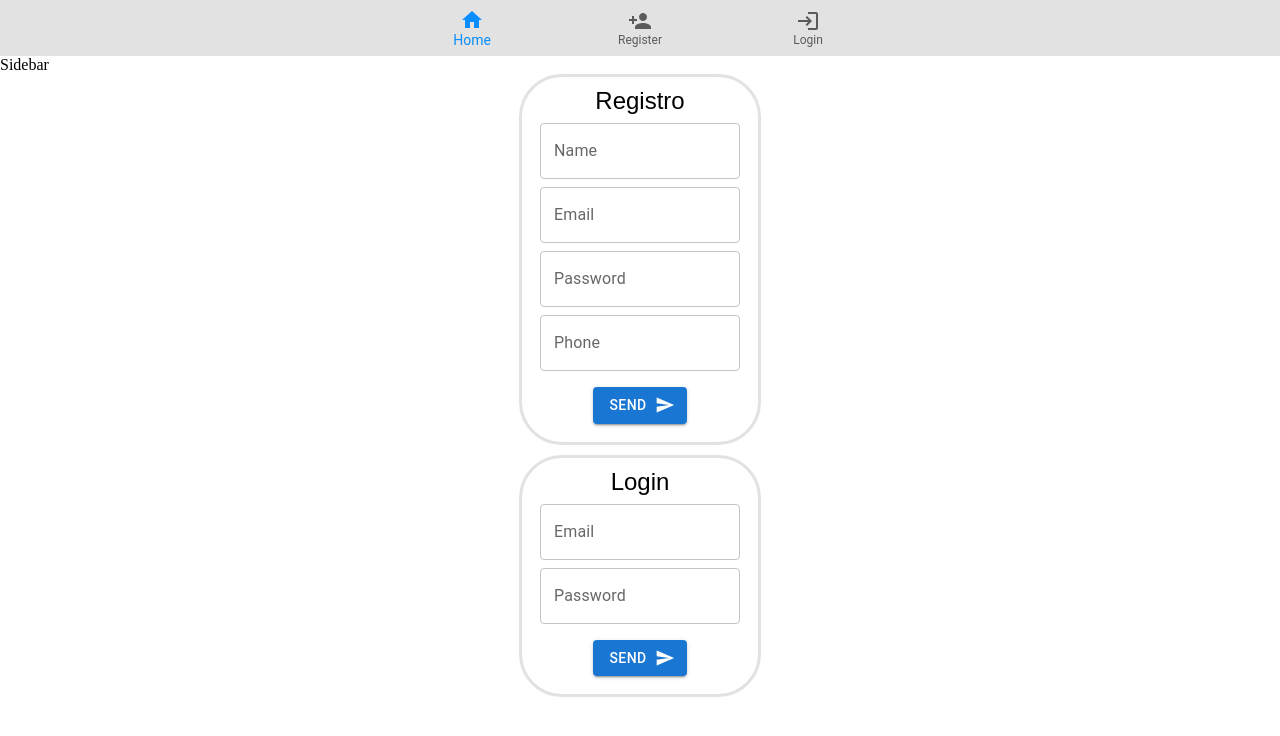
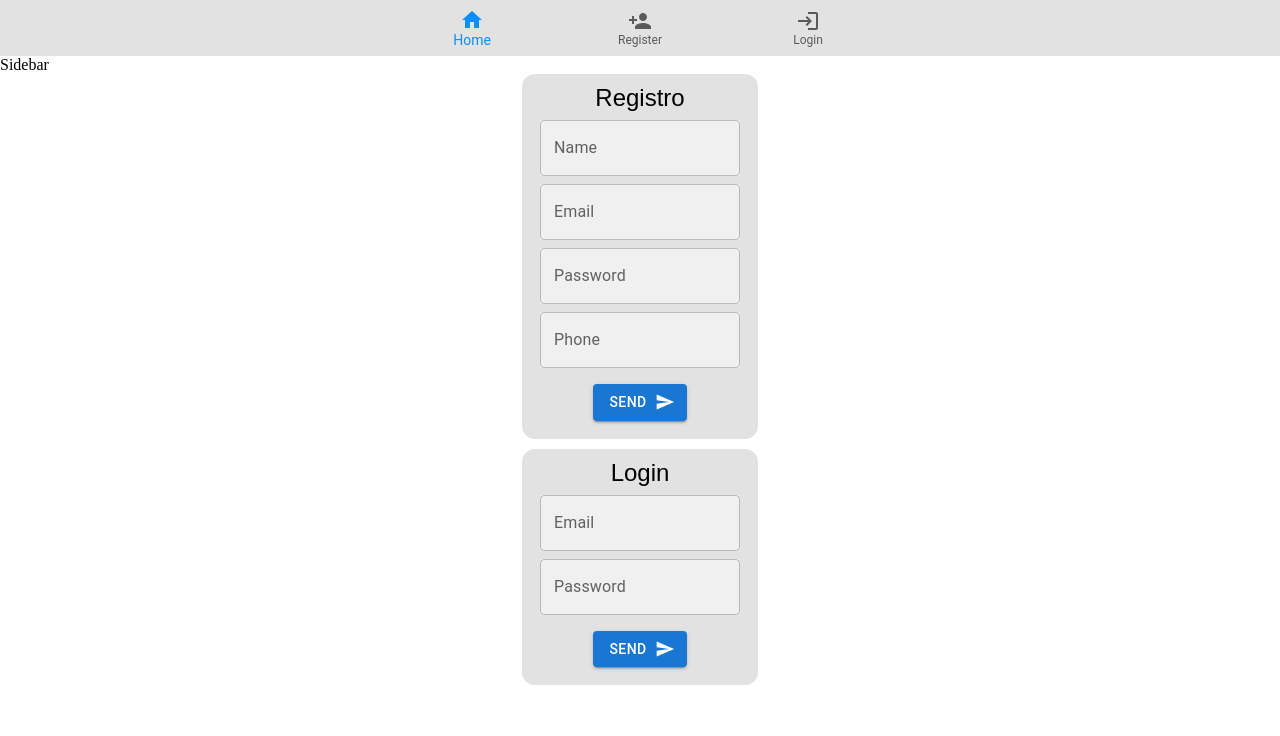
Before and after one commit to DaniloJ0/Final_Frontend-Subject, a React (Create React App) app in the folder app/: page / in a window 1280 px wide. Shown: the top 736 px of the page. Built offline with nearby package versions, Linux system fonts and the light colour scheme.

Commit message:
Login/Register End 1.0

```diff
--- a/app/src/pages/login/Login.jsx
+++ b/app/src/pages/login/Login.jsx
@@ -12,13 +12,13 @@ export default function FormPropsTextFields() {
         display: 'flex',
         flexDirection: 'column',
         alignItems: 'center',
-        '& .MuiTextField-root': { m: 1, width: '25ch', display: 'block' },
+        '& .MuiTextField-root': { m: 1, width: '25ch', display: 'block',backgroundColor: '#F0F0F0', },
         '& .MuiButton-root': { m: 1,alignItems:'center' },'& h2': { fontFamily: 'Arial', fontWeight: 'normal' },
       }}
       noValidate
       autoComplete="off"
     >
-      <div style={{ borderRadius: '43px', border: '3px solid #e2e2e2', padding: '10px', textAlign: 'center' }}>
+      <div style={{ borderRadius: '13px',padding: '10px', textAlign: 'center' ,backgroundColor: '#e2e2e2 '}}>
       <h2>Login</h2>
       <TextField
           id="outlined-required"
--- a/app/src/pages/register/Register.jsx
+++ b/app/src/pages/register/Register.jsx
@@ -12,13 +12,13 @@ export default function FormPropsTextFields() {
         display: 'flex',
         flexDirection: 'column',
         alignItems: 'center',
-        '& .MuiTextField-root': { m: 1, width: '25ch', display: 'block' },
+        '& .MuiTextField-root': { m: 1, width: '25ch', display: 'block',backgroundColor: '#F0F0F0' },
         '& .MuiButton-root': { m: 1,alignItems:'center' },'& h2': { fontFamily: 'Arial', fontWeight: 'normal' },
       }}
       noValidate
       autoComplete="off"
     >
-      <div style={{ borderRadius: '43px', border: '3px solid #e2e2e2', padding: '10px', textAlign: 'center',marginBottom:'10px' }}>
+      <div style={{  borderRadius: '13px',padding: '10px', textAlign: 'center',marginBottom:'10px', backgroundColor: '#e2e2e2 ' }}>
         <h2>Registro</h2>
         <TextField
           id="outlined-Name"
```
